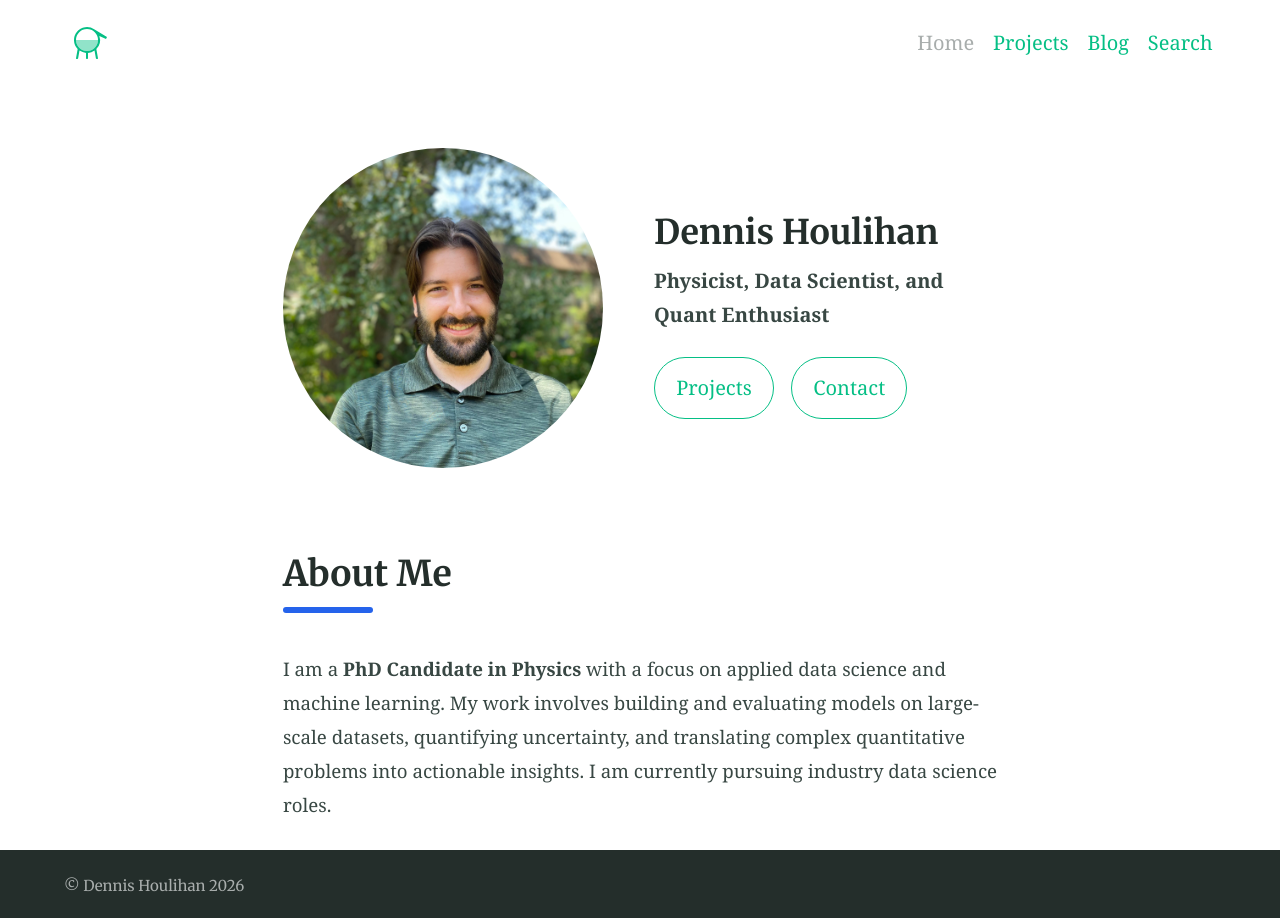
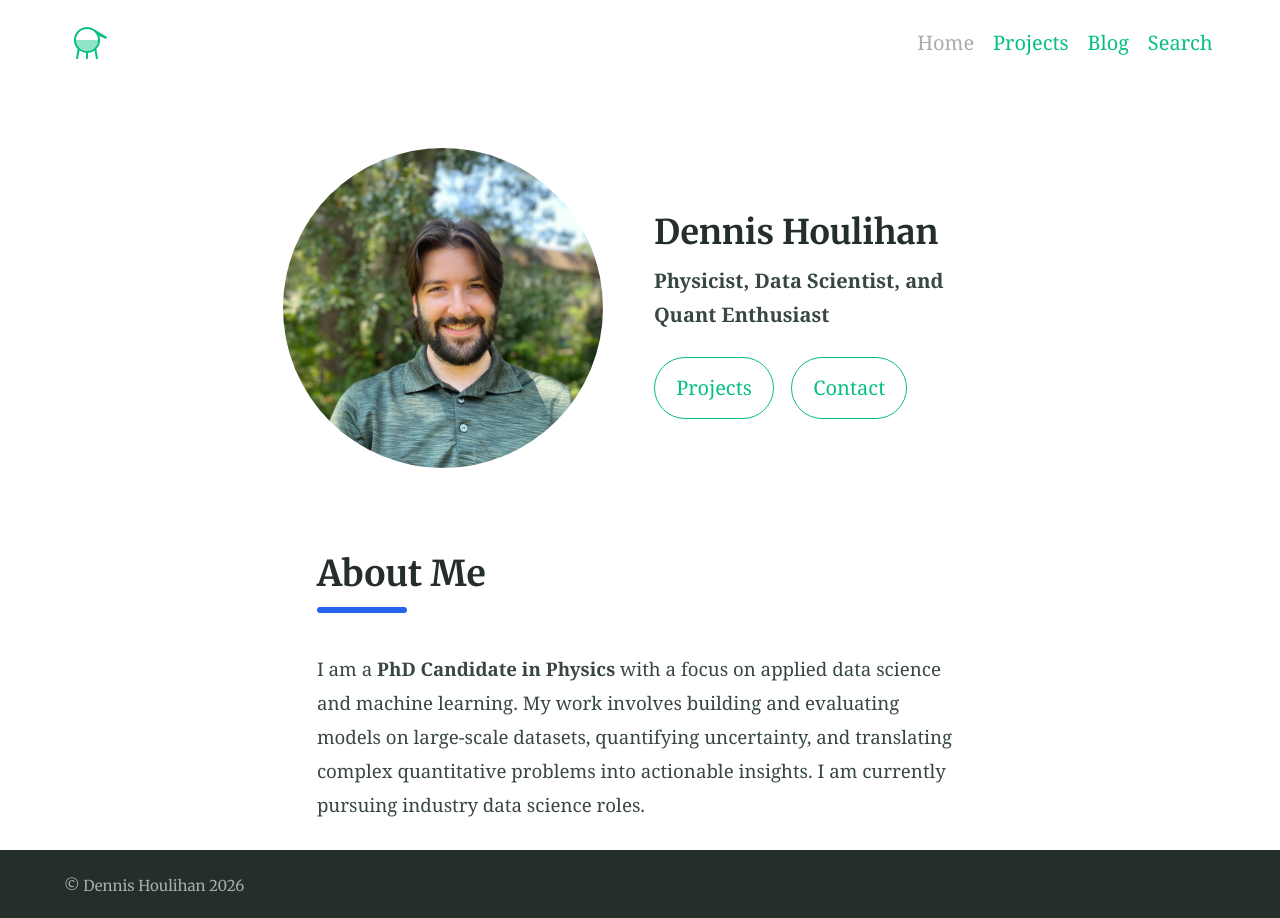
Before and after one commit to DJHoulihan/DJHoulihan.github.io, a Jekyll site: the page built from index.md, in a window 1280 px wide. Built offline with Jekyll 4.4.1, drawn with Linux system fonts in a browser that asks for light colours.

Commit message:
Update index.md

```diff
--- a/index.md
+++ b/index.md
@@ -49,7 +49,7 @@
 <!-- ===================== -->
 <!-- ABOUT SECTION -->
 <!-- ===================== -->
-<section id="about" style="max-width:900px; margin:4rem auto 0 auto;">
+<section id="about" style="max-width:1200px; margin:4rem auto 0 auto; padding:0 2rem;">
 
   <h2 style="text-align:left; margin-bottom:0.5rem;">
     About Me
```
